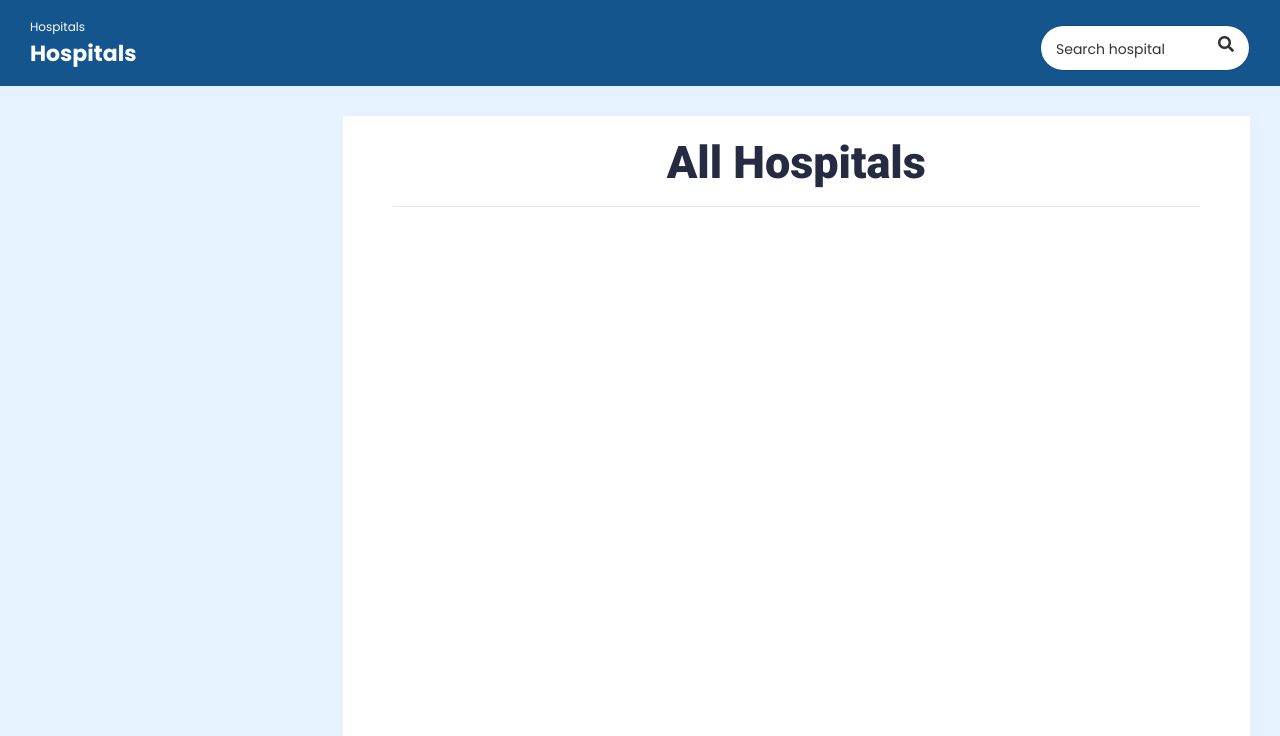
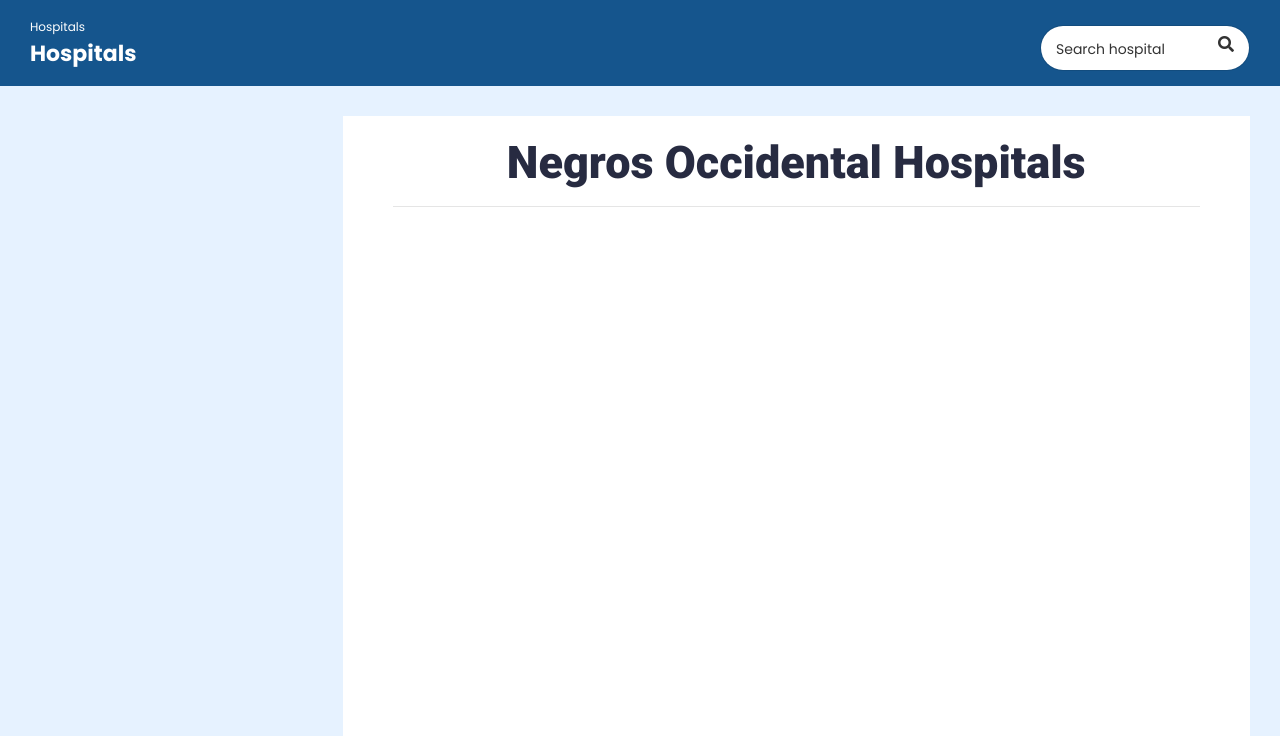
Before and after one commit to TheUnshackled1/HealthStack, a Django app: template templates/multiple-hospital.html in a window 1280 px wide. Shown: the top 736 px of the page. Run offline with Django 4.2, Linux system fonts and the light colour scheme; the template is opened without the code that fills it, so the values that code supplies are empty; some libraries are stand-ins or nearby versions.

Commit message:
Updated hospital names now shown on the Hospitals page:

```diff
--- a/templates/multiple-hospital.html
+++ b/templates/multiple-hospital.html
@@ -108,7 +108,7 @@
 						<div class="col-md-7 col-lg-8 col-xl-9">
 							<section class="wrapper" style="height: 0px;">
 								<div class="container-fostrap" style="padding-top: 0px;">
-									<h1 class="card-title" style="text-align: center;font-size: 45px;">All Hospitals</h1>
+									<h1 class="card-title" style="text-align: center;font-size: 45px;">Negros Occidental Hospitals</h1>
 									<hr>
 
 									<div class="content">
```
Also changed, not shown: db.sqlite3.
